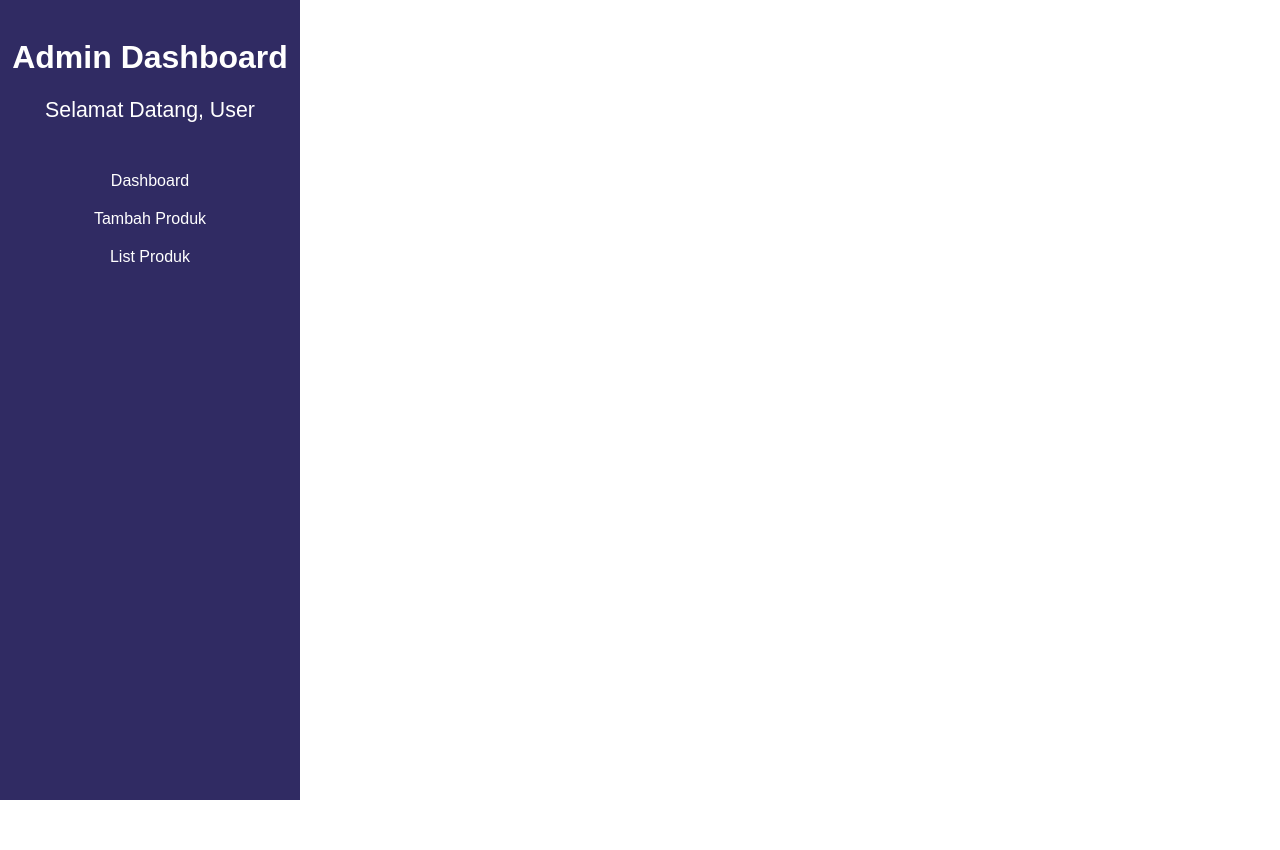
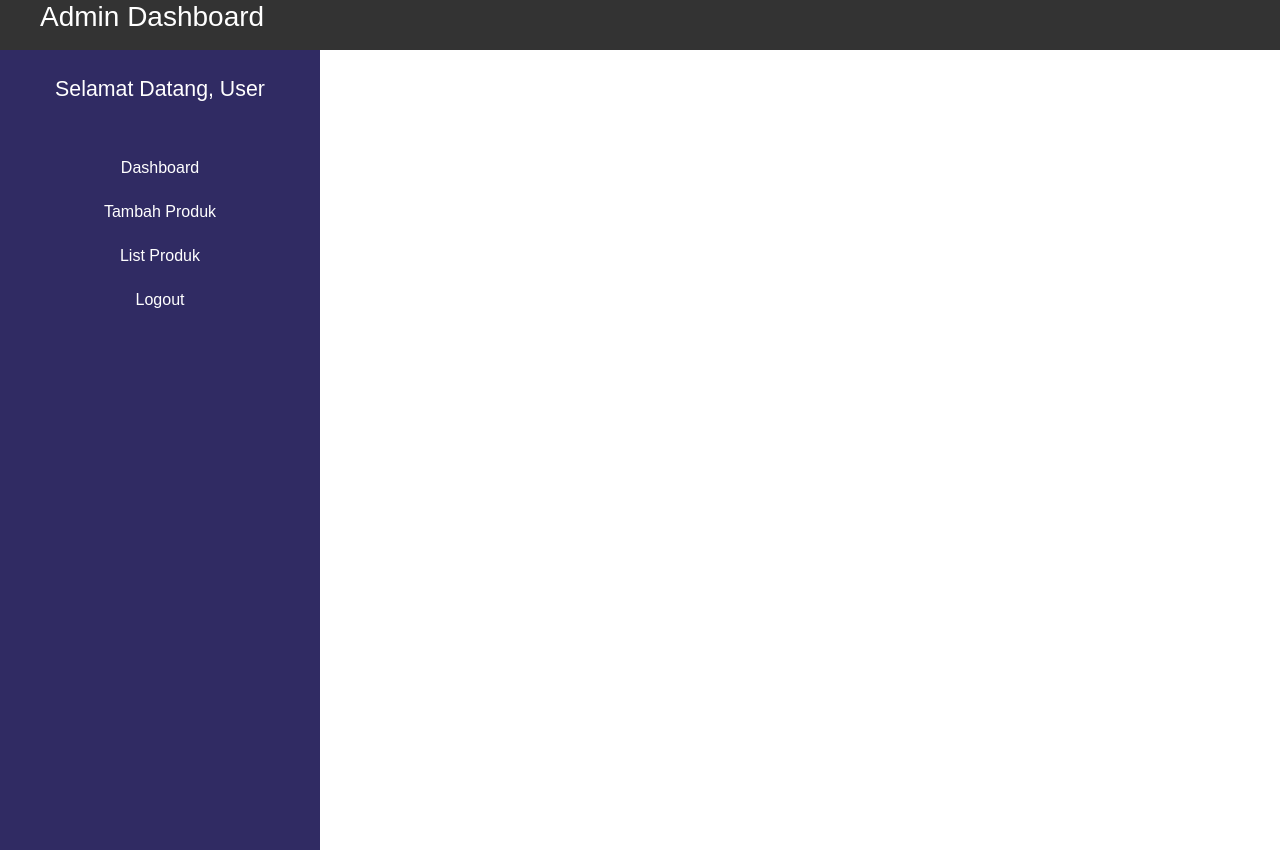
Before and after one commit to syehfi/Vape, a CodeIgniter app: the page made by application/views/Template/navbar_admin.php in a window 1280 px wide. Before the commit the page ends 800 px from the top, so only its background shows below. Run offline with CodeIgniter, Linux system fonts and the light colour scheme.

Commit message:
Admin Sidebar

```diff
--- a/application/controllers/Admin/Admin.php
+++ b/application/controllers/Admin/Admin.php
@@ -12,7 +12,6 @@ class admin extends CI_Controller {
         $this->load->view('Admin/index');
 
     }
-
 }
 
 /* End of file admin.php */
--- a/application/views/Admin/index.php
+++ b/application/views/Admin/index.php
@@ -1,5 +1,6 @@
-<title>Admin Dashboard</title>
 
 <div class="content">
-<h2>Test</h2>
+    <div id="home">
+        Ini Dashboard
+    </div>
 </div>
--- /dev/null
+++ b/application/views/Admin/tambah_produk.php
@@ -0,0 +1 @@
+<h1>Test</h1>
--- a/application/views/Template/navbar_admin.php
+++ b/application/views/Template/navbar_admin.php
@@ -1,13 +1,25 @@
 <script src="https://ajax.googleapis.com/ajax/libs/jquery/3.4.1/jquery.min.js"></script>
+<link href="https://stackpath.bootstrapcdn.com/bootstrap/4.4.1/css/bootstrap.min.css" rel="stylesheet" integrity="sha384-Vkoo8x4CGsO3+Hhxv8T/Q5PaXtkKtu6ug5TOeNV6gBiFeWPGFN9MuhOf23Q9Ifjh" crossorigin="anonymous">
 <link rel="stylesheet" href="<?= base_url(); ?>assets/css/admin.css">
-<div class=nav-col>
+
+<style>
+
+</style>
+
+
+<div class="nav-top">
+    <ul class="nav-sub">
+    <h3 style="color: white;">Admin Dashboard</h3>
+    </ul>
+</div>
+
+<div class="nav-col">
     <br>
-    <h1>Admin Dashboard</h1>
     <p>Selamat Datang, User</p> <br>
-    <nav class="navigation">
+    <nav class="navigation d-flex w-100 justify-content-between">
         <ul class="mainmenu">
             <li><a href="#home">Dashboard</a></li>
-            <li><a href="#tambah">Tambah Produk</a></li>
+            <li><a href="<?= base_url(); ?>tambah">Tambah Produk</a></li>
             <li><a href="">List Produk</a>
             <ul class="submenu">
                 <li><a href="">Mod</a></li>
@@ -15,6 +27,7 @@
                 <li><a href="">Liquid</a></li>
             </ul>
             </li>
+            <li><a href="<?= base_url(); ?>home">Logout</a>
         </ul>
     </nav>
 </div>
--- a/assets/css/admin.css
+++ b/assets/css/admin.css
@@ -3,10 +3,17 @@ html, body {
     margin: 0;
 }
 
+.nav-top {
+    margin: 0;
+    padding: 0;
+    overflow: hidden;
+    background-color: #333;
+  }
 /* define a fixed width for the entire menu */
 .navigation {
   width: 300px;
   display: flex;
+  position: relative;
 }
 
 /* reset our lists to remove bullet points and padding */
@@ -16,7 +23,6 @@ html, body {
   margin: 0;
   text-align: center;
   flex: 1 1 auto;
-  overflow: auto;
 }
 
 /* make ALL links (main and submenu) have padding and background color */
@@ -53,19 +59,16 @@ html, body {
 }
 
 .nav-col{
+    float: left;
     background-color: #302b63;
     height: -webkit-fill-available;
-    width: max-content;
+    width: 320px;
 }
 
 .content{
-
-}
-
-
-h1{
-    text-align: center;
-    color: white;
+    float: left;
+    margin-top: 50px;
+    margin-left: 25px;
 }
 
 p{
```
